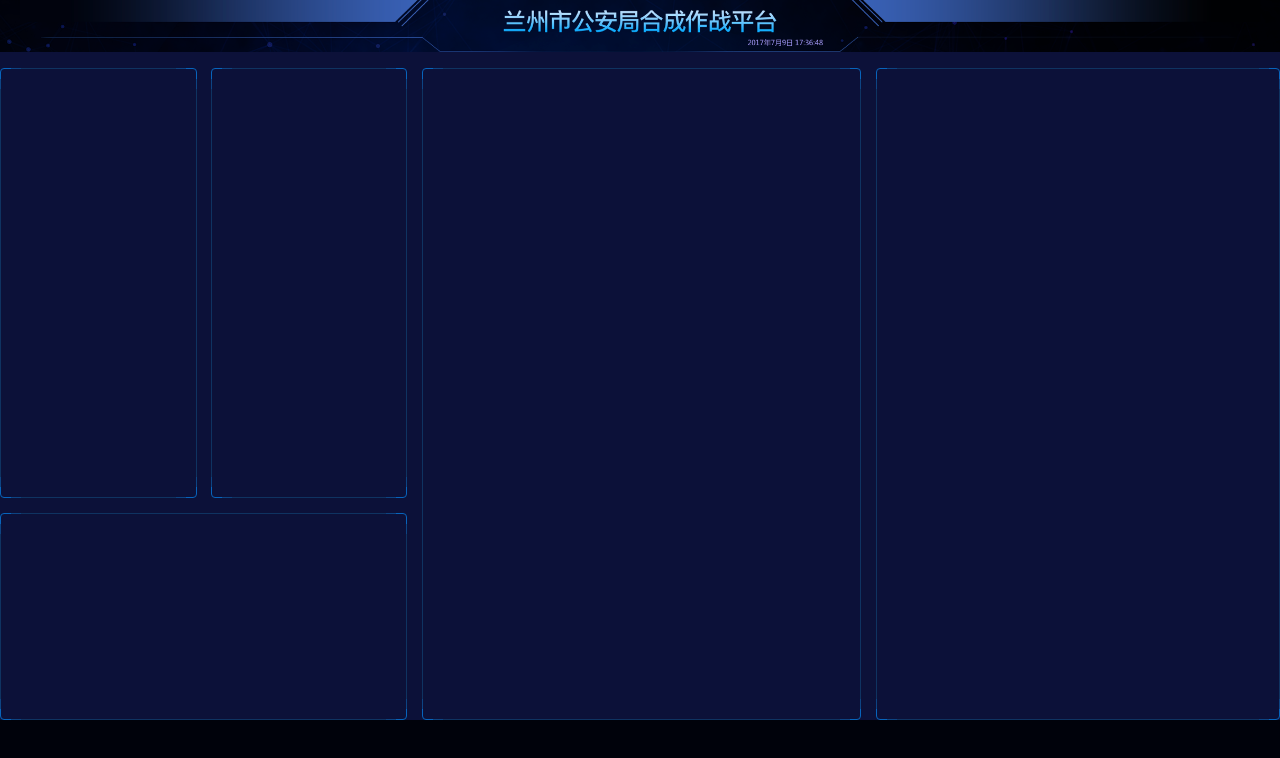
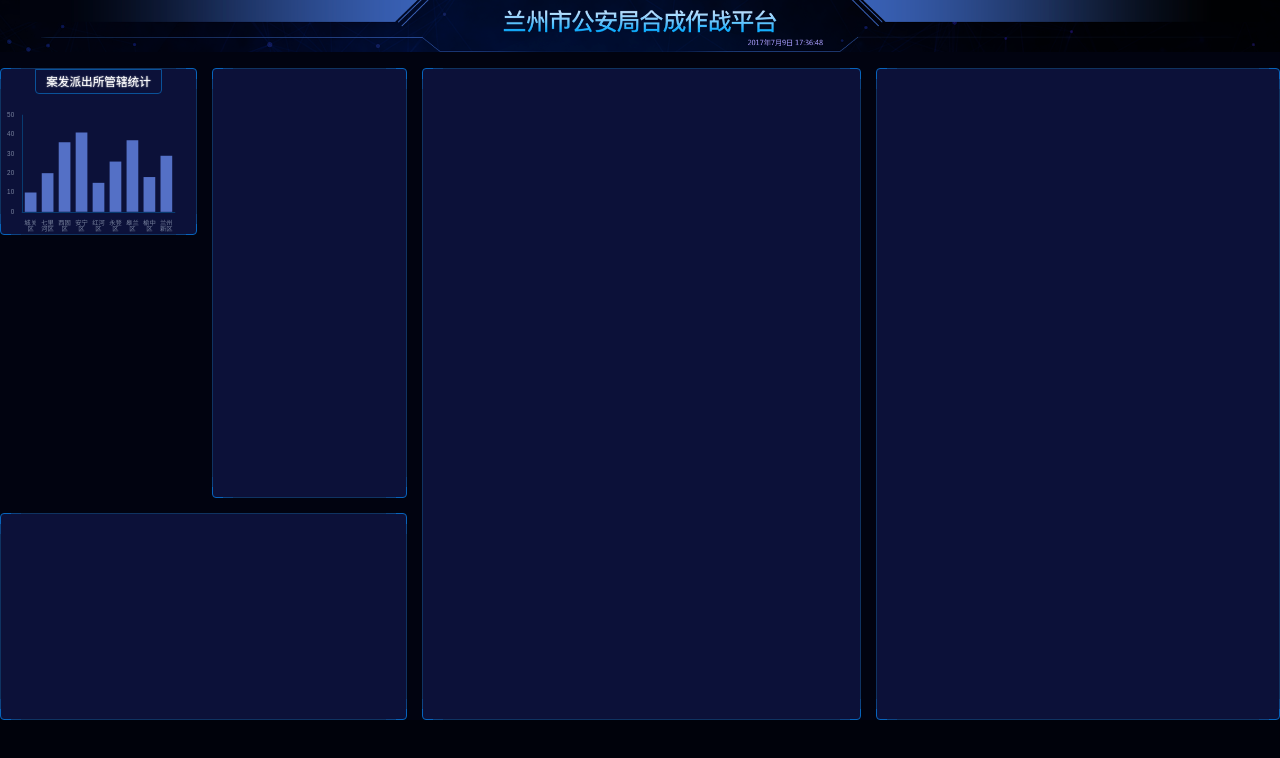
Before and after one commit to gjf610/big-screen-01, a React (Vite) app: page /#/ in a window 1280 px wide. Shown: the top 758 px of the page. Built offline with nearby package versions, Linux system fonts and the light colour scheme.

Commit message:
added 管辖统计图

```diff
--- a/index.html
+++ b/index.html
@@ -7,13 +7,13 @@
   <meta name="viewport" content="width=device-width, initial-scale=1.0" />
   <title>大屏可视化</title>
   <script>
-    const clientWidth = document.documentElement.clientWidth
-    const clientHeight = document.documentElement.clientHeight
+    window.clientWidth = document.documentElement.clientWidth
+    window.clientHeight = document.documentElement.clientHeight
 
-    let pageWidth = clientWidth / clientHeight > 16 / 9 ?
+    window.pageWidth = clientWidth / clientHeight > 16 / 9 ?
       clientHeight * (16 / 9) :
       clientWidth
-    const pageHeight = pageWidth / (16 / 9)
+    window.pageHeight = pageWidth / (16 / 9)
     const string = `<style>html{
       font-size: ${pageWidth / 100}px;
     }</style>`
--- a/package.json
+++ b/package.json
@@ -8,6 +8,7 @@
   },
   "dependencies": {
     "echarts": "^5.2.2",
+    "echarts-for-react": "^3.0.2",
     "history": "^5.1.0",
     "react": "^17.0.2",
     "react-dom": "^17.0.2",
--- a/src/pages/home.scss
+++ b/src/pages/home.scss
@@ -9,6 +9,7 @@
     display: flex;
     flex-direction: column;
     background-color: #010310;
+    color: #fff;
     > header{
         height: px(99);
         background-size: cover;
@@ -22,12 +23,14 @@
         grid-column-gap: px(28);
         grid-row-gap: px(28);
         padding-top: px(30);
-        background-color: #0c1139;
-
         > section {
+            text-align: center;
+        }
+        .bordered {
             border: 1px solid #0764bc;
             border-radius: 4px;
             position: relative;
+            background-color: #0c1139;
             &::before {
                 content: '';
                 position: absolute;
@@ -63,5 +66,25 @@
         > .section5 {
             grid-area: box5;
         }
+        .管辖统计{
+            height: px(315);
+            display: flex;
+            flex-direction: column;
+            align-items: center;
+            h2{
+                flex-shrink: 0;
+                border: 1px solid #0a5299;
+                border-bottom-left-radius: 4px;
+                border-bottom-right-radius: 4px;
+                font-size: px(22);
+                line-height: px(24);
+                padding: px(10) px(20);
+                text-shadow: 0 0 px(3) white;
+            }
+            .chart {
+                flex: 1;
+                width: 100%;
+            }
+        }
     }
 }
--- a/src/pages/home.tsx
+++ b/src/pages/home.tsx
@@ -1,16 +1,77 @@
-import React from 'react';
+import React, { useEffect, useRef } from 'react';
 import './home.scss';
 import headerImage from '../images/header.png'
+import * as echarts from 'echarts'
+import ReactEcharts from 'echarts-for-react';
+const px = (n: number) => n / 2420 * (window as any).pageWidth;
 export const Home = () => {
+  const divRef = useRef<HTMLElement | null>(null);
+  useEffect(() => {
+    var myChart = echarts.init(divRef.current);
+    myChart.setOption({
+      textStyle: {
+        fontSize: px(12),
+        color: '#79839E'
+      },
+      title: { show: false },
+      legend: { show: false },
+      xAxis: {
+        data: ['城关区', '七里河区', '西固区', '安宁区', '红河区', '永登区', '皋兰区', '榆中区', '兰州新区'],
+        axisTick: { show: false },
+        axisLine: {
+          lineStyle: { color: '#083B70' }
+        },
+        axisLabel: {
+          fontSize: px(12),
+          formatter(val: string) {
+            if (val.length > 2) {
+              const array = val.split('');
+              array.splice(2, 0, '\n');
+              return array.join('');
+            } else {
+              return val;
+            }
+          }
+        },
+      },
+      grid: {
+        x: px(40),
+        y: px(40),
+        x2: px(40),
+        y2: px(40),
+      },
+      yAxis: {
+        splitLine: { show: false },
+        axisLine: {
+          show: true,
+          lineStyle: { color: '#083B70' }
+        },
+        axisLabel: {
+          fontSize: px(12)
+        }
+      },
+      series: [{
+        type: 'bar',
+        data: [10, 20, 36, 41, 15, 26, 37, 18, 29]
+      }]
+    });
+  }, [])
   return (
     <div className="home">
       <header style={{ backgroundImage: `url(${headerImage})` }}></header>
       <main>
-        <section className="section1"></section>
-        <section className="section2"></section>
-        <section className="section3"></section>
-        <section className="section4"></section>
-        <section className="section5"></section>
+        <section className="section1">
+          <div className="bordered 管辖统计">
+            <h2>案发派出所管辖统计</h2>
+            <div ref={divRef} className="chart">
+
+            </div>
+          </div>
+        </section>
+        <section className="bordered section2"></section>
+        <section className="bordered section3"></section>
+        <section className="bordered section4"></section>
+        <section className="bordered section5"></section>
       </main>
     </div>
   );
--- a/src/shared/style.scss
+++ b/src/shared/style.scss
@@ -32,3 +32,6 @@
   flex: 1;
   height: 100%;
 }
+h1, h2, h3, h4, h5, h6 {
+  font-size: 16px;
+}
```
Also changed, not shown: 2 other files (tests, documents, lock files or other folders).
